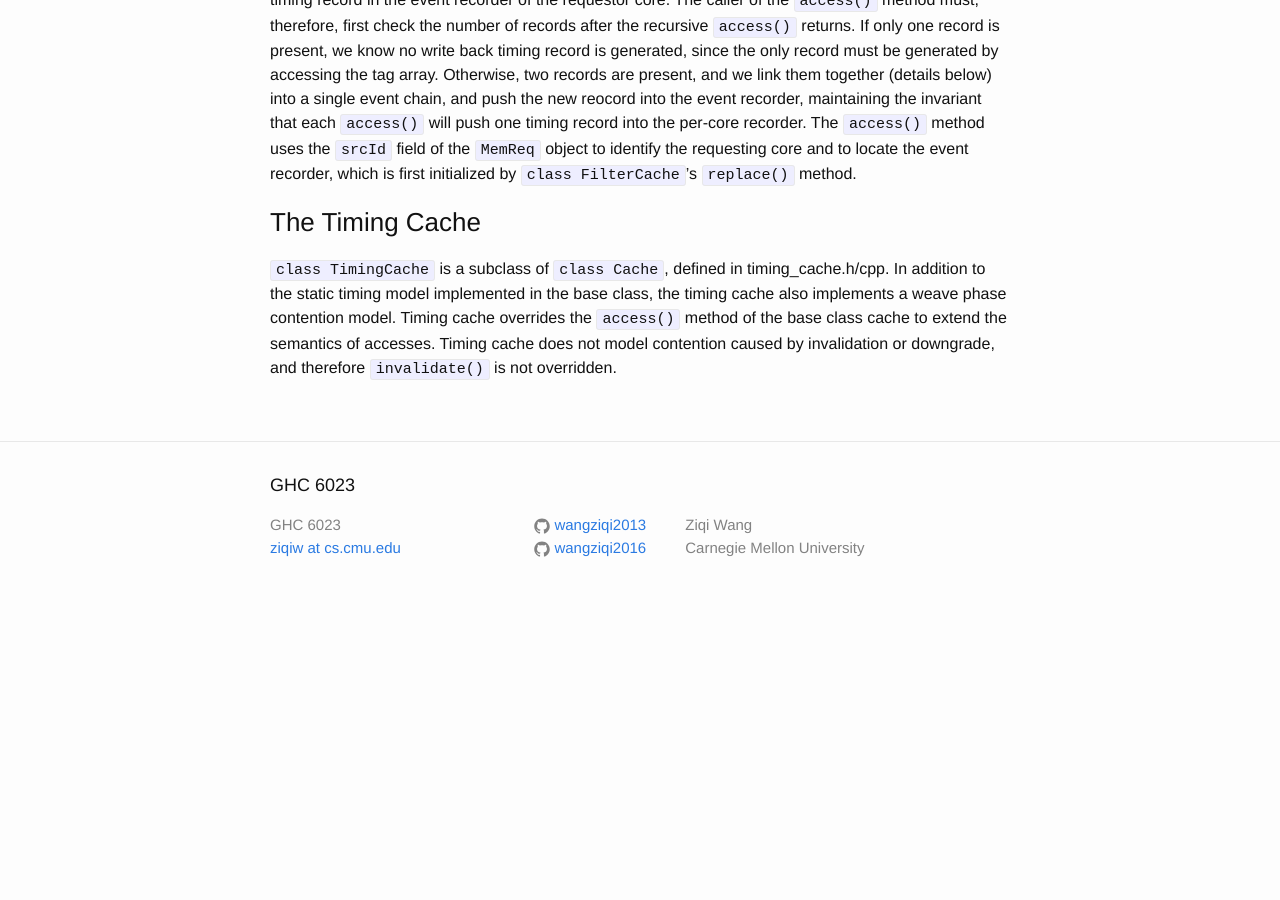
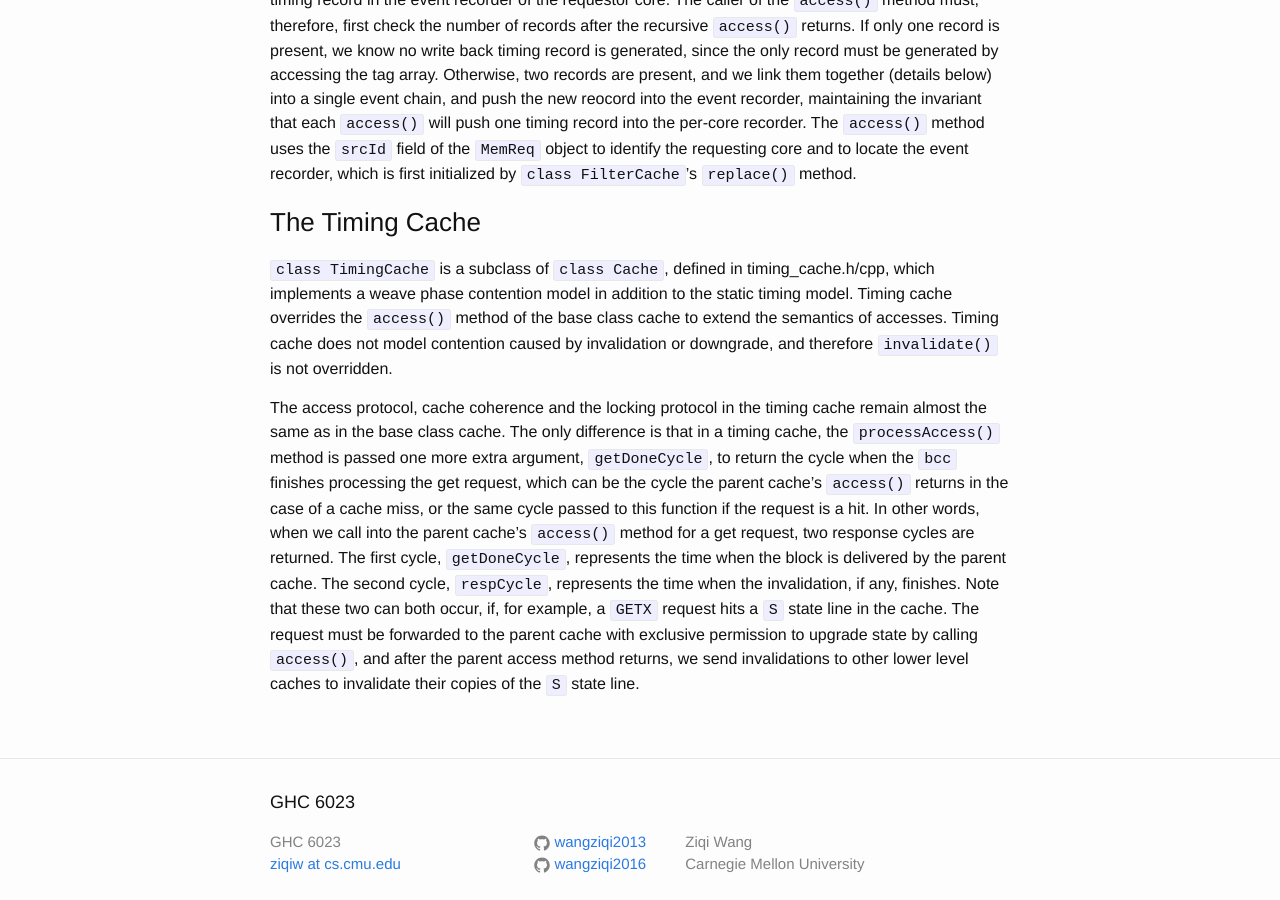
Before and after one commit to wangziqi2013/wangziqi2013.github.io, a Jekyll site: the page built from _posts/2019-01-22-understand-zsim-contention-sim.markdown, in a window 1280 px wide and 900 px high, scrolled down 9767 px. Built offline with Jekyll 4.4.1, drawn with Linux system fonts in a browser that asks for light colours; before the commit the page ends 10386 px from its top, so only the background shows below that.

Commit message:
Adding done cycle

```diff
--- a/_posts/2019-01-22-understand-zsim-contention-sim.markdown
+++ b/_posts/2019-01-22-understand-zsim-contention-sim.markdown
@@ -359,7 +359,18 @@ of the `MemReq` object to identify the requesting core and to locate the event r
 
 ### The Timing Cache
 
-`class TimingCache` is a subclass of `class Cache`, defined in timing\_cache.h/cpp. In addition to the static timing
-model implemented in the base class, the timing cache also implements a weave phase contention model. Timing cache
-overrides the `access()` method of the base class cache to extend the semantics of accesses. Timing cache does not
-model contention caused by invalidation or downgrade, and therefore `invalidate()` is not overridden.
+`class TimingCache` is a subclass of `class Cache`, defined in timing\_cache.h/cpp, which implements a weave phase contention
+model in addition to the static timing model. Timing cache overrides the `access()` method of the base class cache to
+extend the semantics of accesses. Timing cache does not model contention caused by invalidation or downgrade, and
+therefore `invalidate()` is not overridden.
+
+The access protocol, cache coherence and the locking protocol in the timing cache remain almost the same as in the base
+class cache. The only difference is that in a timing cache, the `processAccess()` method is passed one more extra argument,
+`getDoneCycle`, to return the cycle when the `bcc` finishes processing the get request, which can be the cycle the parent
+cache's `access()` returns in the case of a cache miss, or the same cycle passed to this function if the request is a hit.
+In other words, when we call into the parent cache's `access()` method for a get request, two response cycles are returned.
+The first cycle, `getDoneCycle`, represents the time when the block is delivered by the parent cache. The second cycle,
+`respCycle`, represents the time when the invalidation, if any, finishes. Note that these two can both occur, if, for example,
+a `GETX` request hits a `S` state line in the cache. The request must be forwarded to the parent cache with exclusive
+permission to upgrade state by calling `access()`, and after the parent access method returns, we send invalidations to
+other lower level caches to invalidate their copies of the `S` state line.
```
